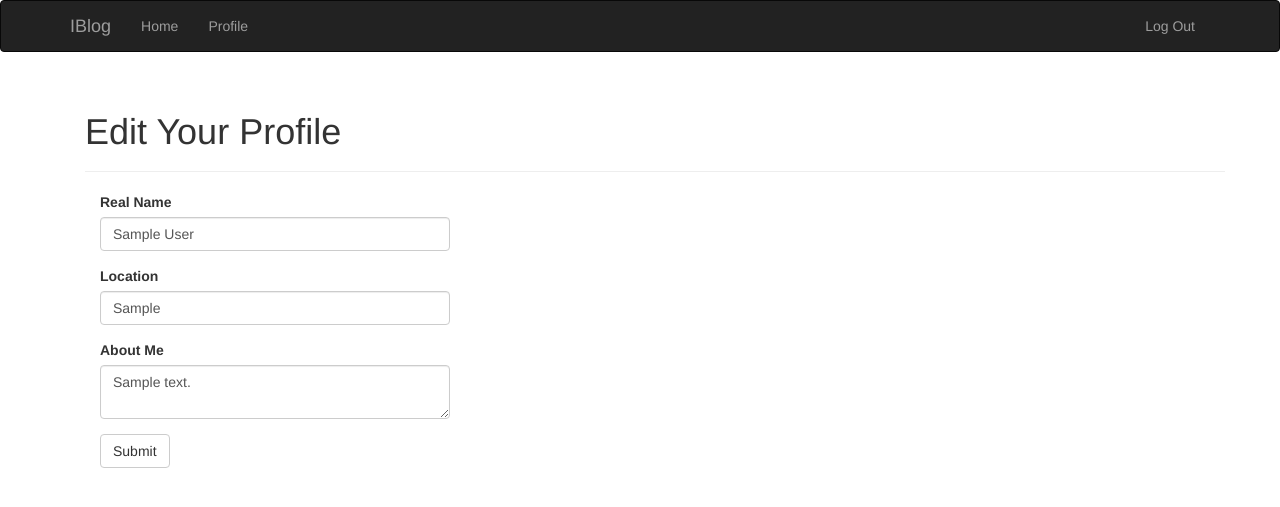
After one commit to Flask-Apps/Flask-Blog, a Flask app: page /edit-profile in a window 1280 px wide. The commit adds this page. Shown: the top 507 px of the page. Run offline with Flask 2, Linux system fonts and the light colour scheme; a user stored in the database is signed in; tables that the repository leaves empty hold one stand-in row (values such as "Sample post"); some libraries are stand-ins or nearby versions.

Commit message:
Added profile edit for users

```diff
--- a/app/main/forms.py
+++ b/app/main/forms.py
@@ -1,5 +1,5 @@
-from wtforms import StringField, SubmitField
-from wtforms.validators import DataRequired
+from wtforms import StringField, SubmitField, TextAreaField
+from wtforms.validators import DataRequired, Length
 from flask_wtf import FlaskForm
 
 
@@ -11,3 +11,10 @@ class NameForm(FlaskForm):
         ],
     )
     submit = SubmitField("Submit")
+
+
+class EditProfileForm(FlaskForm):
+    name = StringField("Real Name", validators=[Length(0, 64)])
+    location = StringField("Location", validators=[Length(0, 64)])
+    about_me = TextAreaField("About Me")
+    submit = SubmitField("Submit")
--- a/app/main/views.py
+++ b/app/main/views.py
@@ -1,6 +1,7 @@
 from datetime import datetime
 from flask import render_template, session, redirect, url_for, flash
-from .forms import NameForm
+from flask_login import login_required, current_user
+from .forms import NameForm, EditProfileForm
 from .. import db
 from ..models import User
 from . import main
@@ -46,6 +47,24 @@ def user(username):
     return render_template("user.html", user=user)
 
 
+@main.route("/edit-profile", methods=["GET", "POST"])
+@login_required
+def edit_profile():
+    form = EditProfileForm()
+    if form.validate_on_submit():
+        current_user.name = form.name.data
+        current_user.location = form.location.data
+        current_user.about_me = form.about_me.data
+        db.session.add(current_user._get_current_object())
+        db.session.commit()
+        flash("Your profile has been updated.")
+        return redirect(url_for(".user", username=current_user.username))
+    form.name.data = current_user.name
+    form.location.data = current_user.location
+    form.about_me.data = current_user.about_me
+    return render_template("edit_profile.html", form=form)
+
+
 # @main.route("/user/<name>")
 # def user(name):
 #     comments = [
--- /dev/null
+++ b/app/templates/edit_profile.html
@@ -0,0 +1,17 @@
+{% extends 'base.html' %}
+{% import "bootstrap/wtf.html" as wtf %}
+
+
+{% block title %}IBlog - Edit Profile {% endblock %}
+
+
+{% block page_content %}
+    <div class="page-header">
+        <h1>
+            Edit Your Profile
+        </h1>
+    </div>
+    <div class="col-md-4">
+        {{ wtf.quick_form(form) }}
+    </div>
+{% endblock page_content %}
```
Also changed, not shown: app/templates/user.html (+7 -0 lines).
